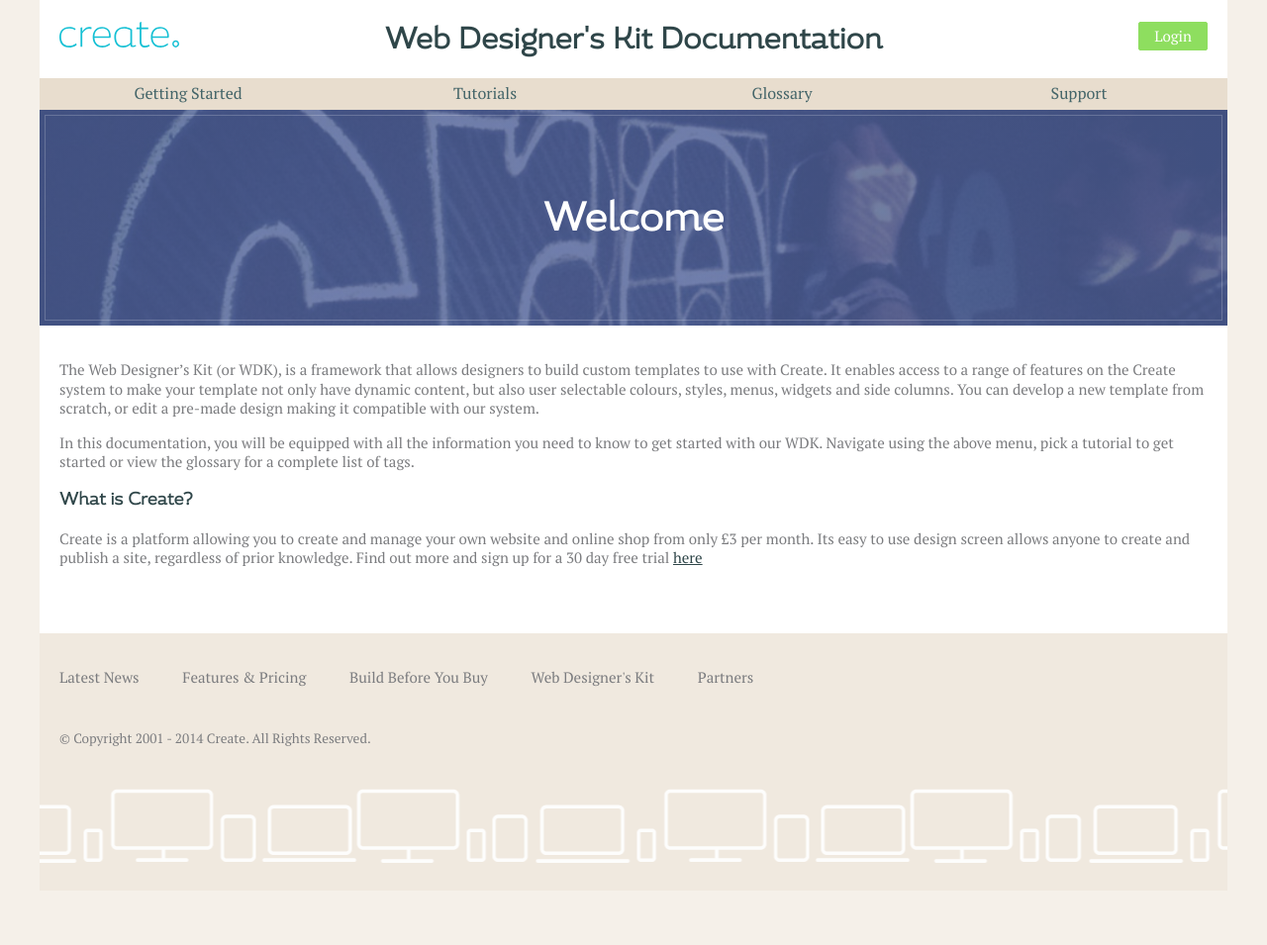
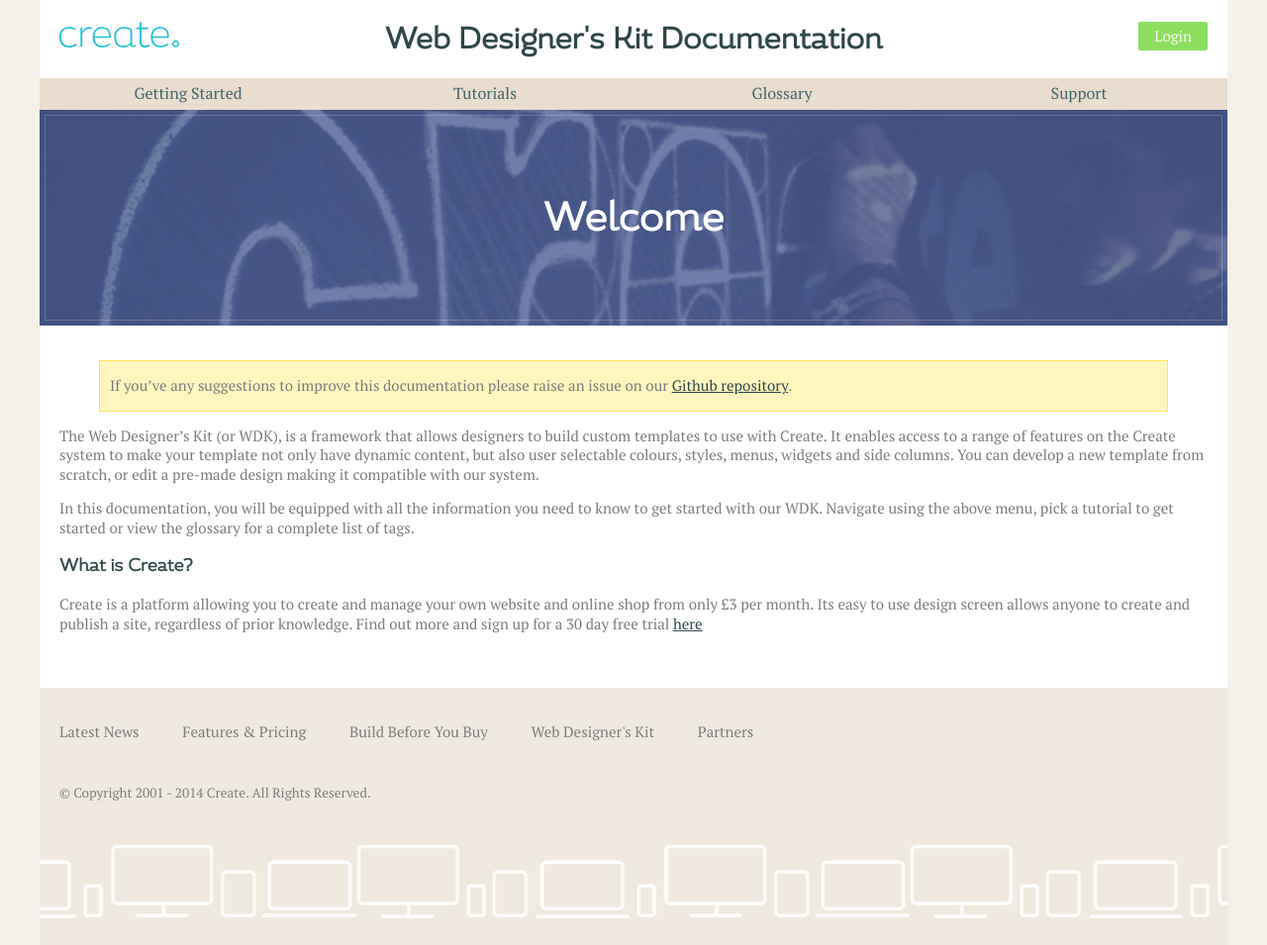
Before and after one commit to createdotnet/wdk, a Jekyll site: the page built from index.md, in a window 1280 px wide. Shown: the whole page at 99% size. Built offline with Jekyll 4.4.1, drawn with Linux system fonts in a browser that asks for light colours; before the commit the page ends 900 px from its top, so only the background shows below that.

Commit message:
Add a message linking to github repo

```diff
--- a/index.md
+++ b/index.md
@@ -2,6 +2,8 @@
 layout: index
 title: Welcome
 ---
+
+> If you've any suggestions to improve this documentation please raise an issue on our [Github repository](https://github.com/createdotnet/createdotnet.github.io/issues).
 
 The Web Designer’s Kit (or WDK), is a framework that allows designers to build custom templates to use with Create.
 It enables access to a range of features on the Create system to make your template not only have dynamic content, but also user selectable colours, styles, menus, widgets and side columns. You can develop a new template from scratch, or edit a pre-made design making it compatible with our system.
```
